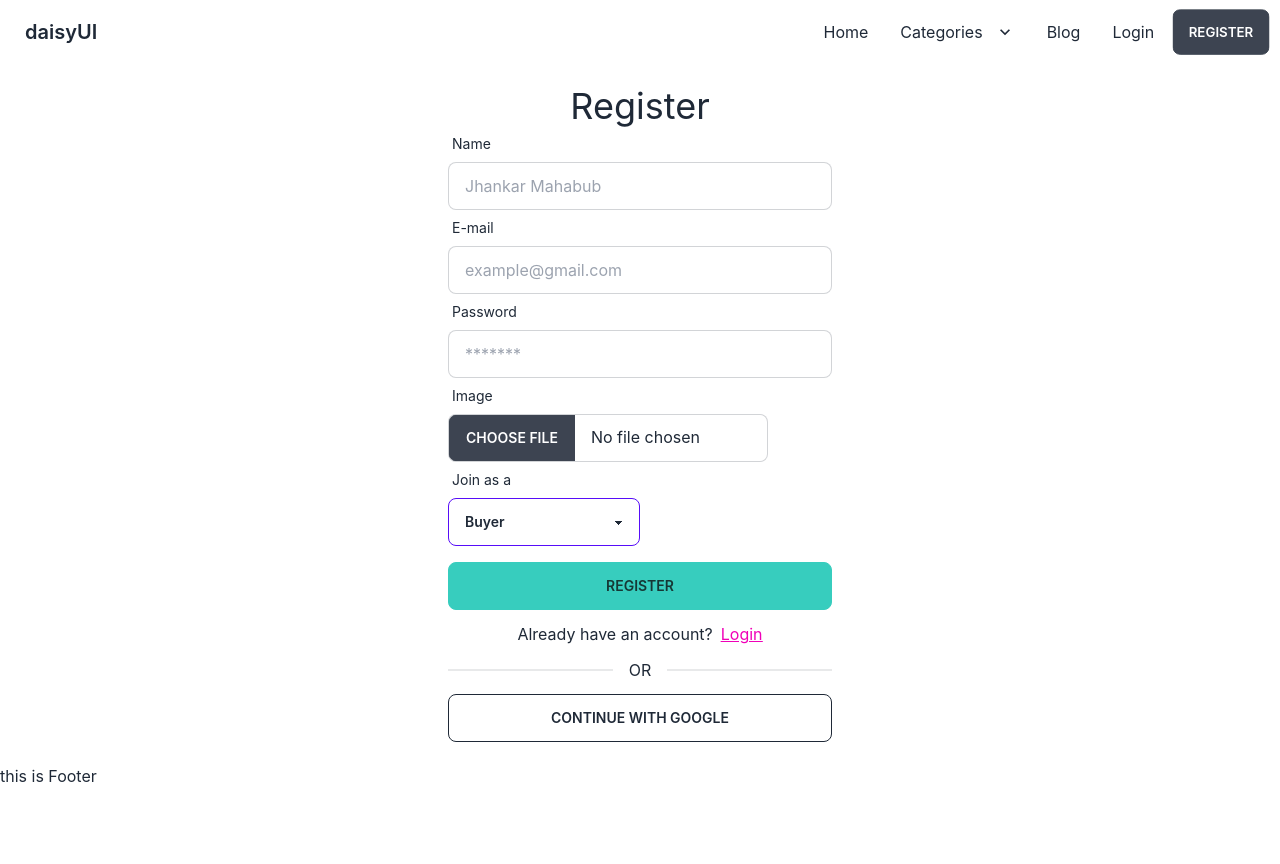
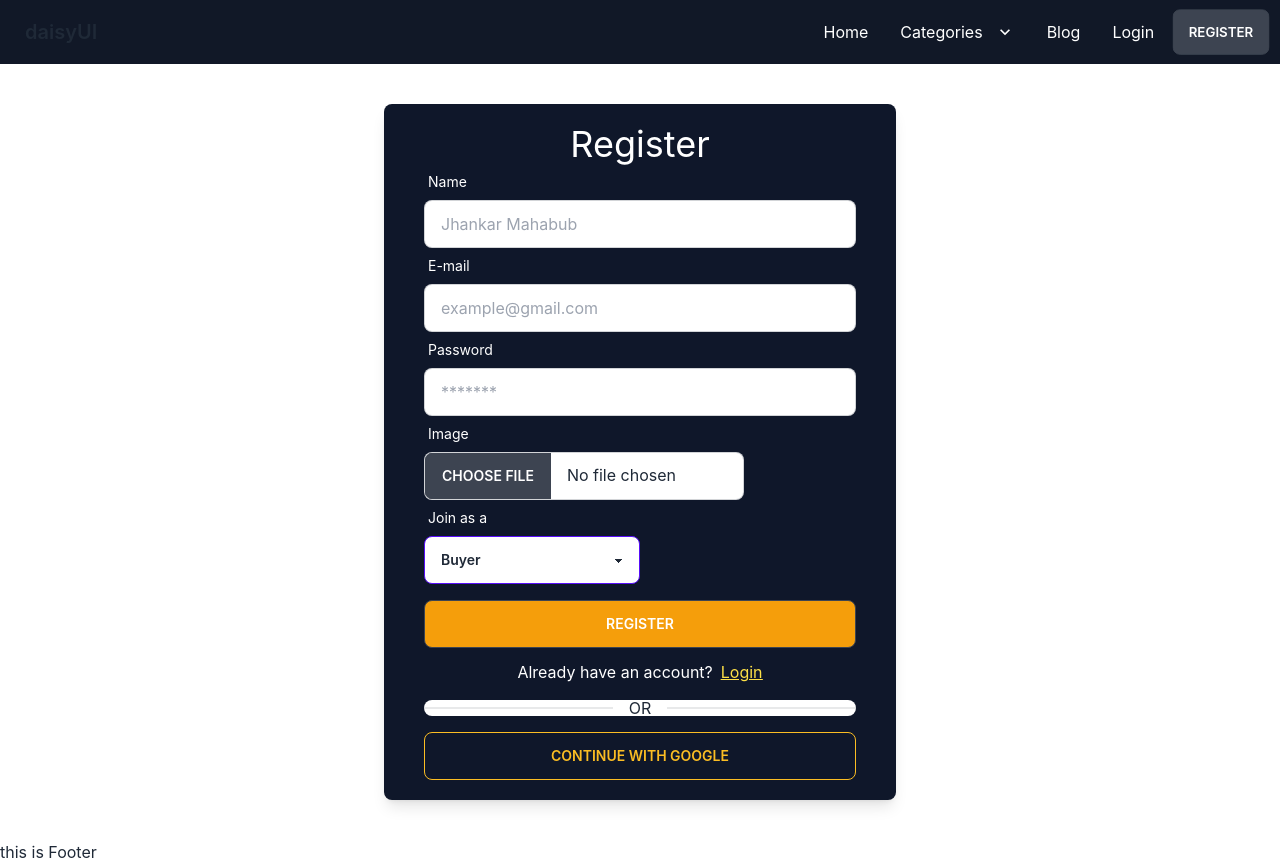
Before and after one commit to aliftareq/Truck-Bazar-client-side-Repository, a React (Create React App) app: page /register in a window 1280 px wide. Before the commit the page ends 800 px from the top, so only its background shows below. Built offline with nearby package versions, Linux system fonts and the light colour scheme; no server answers.

Commit message:
designed auth pages

```diff
--- a/src/Pages/AuthenticationPages/LoginPage/Login.js
+++ b/src/Pages/AuthenticationPages/LoginPage/Login.js
@@ -79,13 +79,13 @@ const Login = () => {
             })
     }
     return (
-        <section className='h-[500px] lg:h-[600px] flex justify-center items-center'>
-            <div className='w-64 lg:w-96'>
-                <h1 className='text-4xl text-center'>Login</h1>
+        <section className='flex justify-center items-center'>
+            <div className='w-64 lg:w-2/5 shadow-lg px-5 lg:px-10 py-5 rounded-lg my-10 bg-slate-900'>
+                <h1 className='text-4xl text-center text-white'>Login</h1>
                 <form onSubmit={handleSubmit(handleLogin)}>
                     <div className="form-control w-full">
                         <label className="label">
-                            <span className="label-text">E-mail</span>
+                            <span className="label-text text-white">E-mail</span>
                         </label>
                         <input type="email"
                             {...register("email", { required: "Email Address is required" })}
@@ -96,7 +96,7 @@ const Login = () => {
                     </div>
                     <div className="form-control w-full">
                         <label className="label">
-                            <span className="label-text">Password</span>
+                            <span className="label-text text-white">Password</span>
                         </label>
                         <input type="password"
                             placeholder="*******"
@@ -108,21 +108,21 @@ const Login = () => {
                             })} />
                         {errors.password && <p className='text-red-400' role="alert">{errors.password?.message}</p>}
                         <label className="label">
-                            <span className="label-text">Forget Password</span>
+                            <span className="label-text text-white">Forget Password</span>
                         </label>
                     </div>
-                    <input className='btn btn-accent w-full' value='Login' type="submit" />
+                    <input className='btn bg-amber-500 hover:bg-amber-400 w-full' value='Login' type="submit" />
                     <div>
                         {loginError && <p className='text-red-400'>{loginError}</p>}
                     </div>
                 </form>
-                <p className='text-center mt-3'>New to Truck Bazar ?
-                    <span className='text-secondary ml-2 underline block lg:inline'>
+                <p className='text-center text-white mt-3'>New to Truck Bazar ?
+                    <span className='text-yellow-300  ml-2 underline block lg:inline'>
                         <Link to='/register'>Create new account</Link>
                     </span>
                 </p>
-                <div className="divider">OR</div>
-                <button onClick={handleGoogleSignIn} className='btn btn-outline  w-full'>CONTINUE WITH GOOGLE</button>
+                <div className="divider bg-white rounded-2xl">OR</div>
+                <button onClick={handleGoogleSignIn} className='btn btn-warning btn-outline  w-full'>CONTINUE WITH GOOGLE</button>
             </div>
         </section>
     );
--- a/src/Pages/AuthenticationPages/RegisterPage/Register.js
+++ b/src/Pages/AuthenticationPages/RegisterPage/Register.js
@@ -108,13 +108,13 @@ const Register = () => {
             })
     }
     return (
-        <section className='h-[600px] lg:h-[700px] flex justify-center items-center'>
-            <div className='w-64 lg:w-96'>
-                <h1 className='text-4xl text-center'>Register</h1>
+        <section className='flex justify-center items-center'>
+            <div className='w-64 lg:w-2/5 shadow-lg px-5 lg:px-10 py-5 rounded-lg my-10 bg-slate-900'>
+                <h1 className='text-4xl text-center text-white'>Register</h1>
                 <form onSubmit={handleSubmit(handleRegister)}>
                     <div className="form-control w-full">
                         <label className="label">
-                            <span className="label-text">Name</span>
+                            <span className="label-text text-white">Name</span>
                         </label>
                         <input type="text"
                             placeholder="Jhankar Mahabub"
@@ -127,7 +127,7 @@ const Register = () => {
                     </div>
                     <div className="form-control w-full">
                         <label className="label">
-                            <span className="label-text">E-mail</span>
+                            <span className="label-text text-white">E-mail</span>
                         </label>
                         <input type="email"
                             placeholder="example@gmail.com"
@@ -140,7 +140,7 @@ const Register = () => {
                     </div>
                     <div className="form-control w-full">
                         <label className="label">
-                            <span className="label-text">Password</span>
+                            <span className="label-text text-white">Password</span>
                         </label>
                         <input type="password"
                             placeholder="*******"
@@ -155,7 +155,7 @@ const Register = () => {
                     </div>
                     <div className="form-control w-full">
                         <label className="label">
-                            <span className="label-text">Image</span>
+                            <span className="label-text text-white">Image</span>
                         </label>
                         <input type="file"
                             className="file-input file-input-bordered w-full max-w-xs"
@@ -166,7 +166,7 @@ const Register = () => {
                     </div>
                     <div className="form-control w-full">
                         <label className="label">
-                            <span className="label-text">Join as a</span>
+                            <span className="label-text text-white">Join as a</span>
                         </label>
                         <select className="select select-primary w-1/2"
                             {...register("role", {
@@ -178,19 +178,19 @@ const Register = () => {
                         </select>
                         {errors.role && <p className='text-red-400' role="alert">{errors.role?.message}</p>}
                     </div>
-                    <input className='btn btn-accent w-full mt-4' value='Register' type="submit" />
+                    <input className='btn bg-amber-500 hover:bg-amber-400 w-full mt-4' value='Register' type="submit" />
                     <div className='mt-3'>
                         {signUpError && <p className='text-red-400'>{signUpError}</p>}
                     </div>
                 </form>
-                <p className='text-center mt-3'>Already have an account?
-                    <span className='text-secondary ml-2 underline block lg:inline'>
+                <p className='text-center text-white mt-3'>Already have an account?
+                    <span className='text-yellow-300 ml-2 underline block lg:inline'>
                         <Link to='/login'>Login</Link>
                     </span>
                 </p>
-                <div className="divider">OR</div>
+                <div className="divider bg-white rounded-2xl">OR</div>
                 <div>
-                    <button onClick={handleGoogleSignIn} className='btn btn-outline  w-full'>CONTINUE WITH GOOGLE</button>
+                    <button onClick={handleGoogleSignIn} className='btn btn-warning btn-outline  w-full'>CONTINUE WITH GOOGLE</button>
                 </div>
             </div>
         </section>
--- a/src/Pages/Shared/NavBar/NavBar.js
+++ b/src/Pages/Shared/NavBar/NavBar.js
@@ -23,7 +23,7 @@ const NavBar = () => {
     }
     return (
         <section>
-            <div className="navbar bg-base-100">
+            <div className="navbar bg-gray-900">
                 <div className="navbar-start">
                     <div className="dropdown">
                         <label tabIndex={0} className="btn btn-ghost lg:hidden">
@@ -89,7 +89,7 @@ const NavBar = () => {
                     </div>
                     <Link className="btn btn-ghost normal-case text-xl">daisyUI</Link>
                 </div>
-                <div className="navbar-end hidden lg:flex">
+                <div className="navbar-end hidden lg:flex text-white">
                     <ul className="menu menu-horizontal p-0">
                         <li><Link to='/'>Home</Link></li>
                         <li tabIndex={0}>
```
